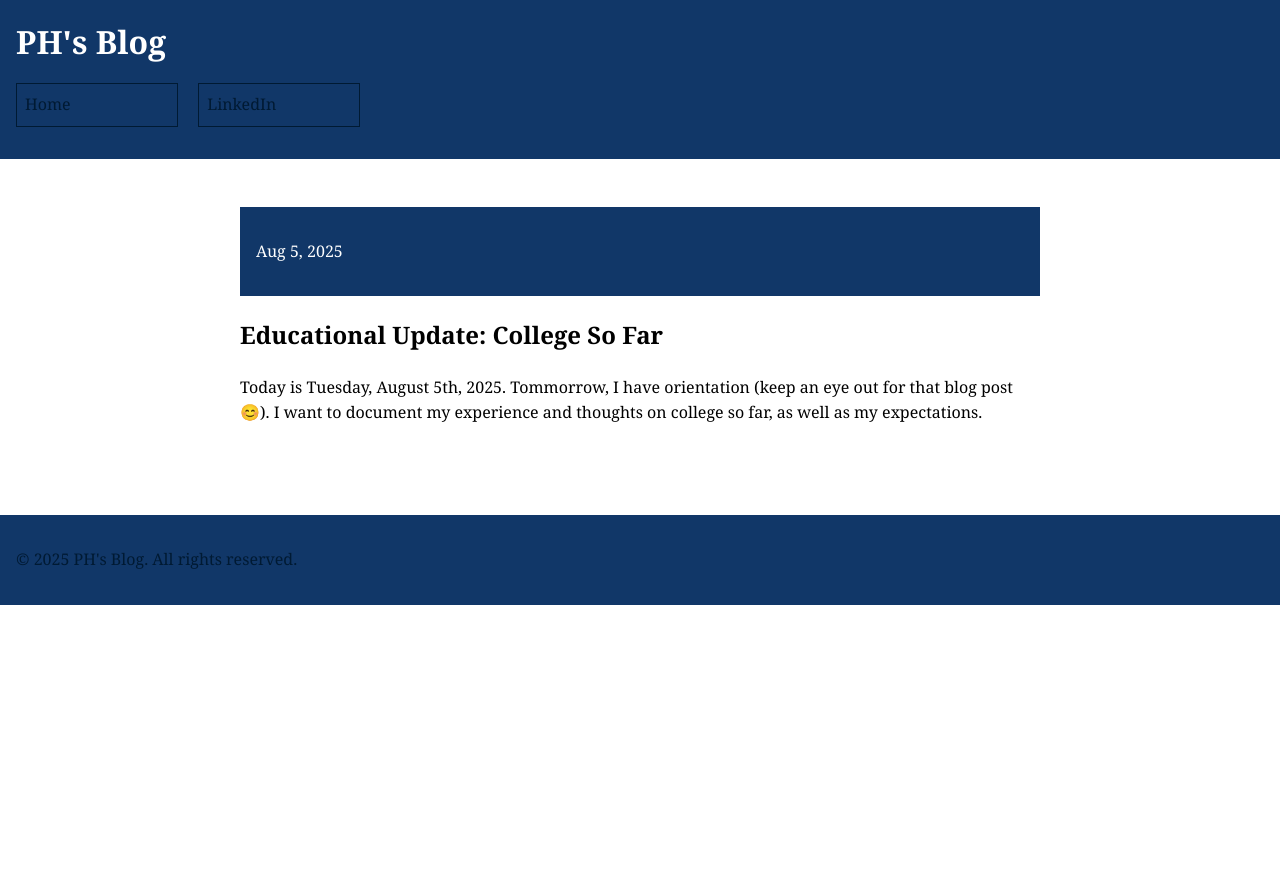
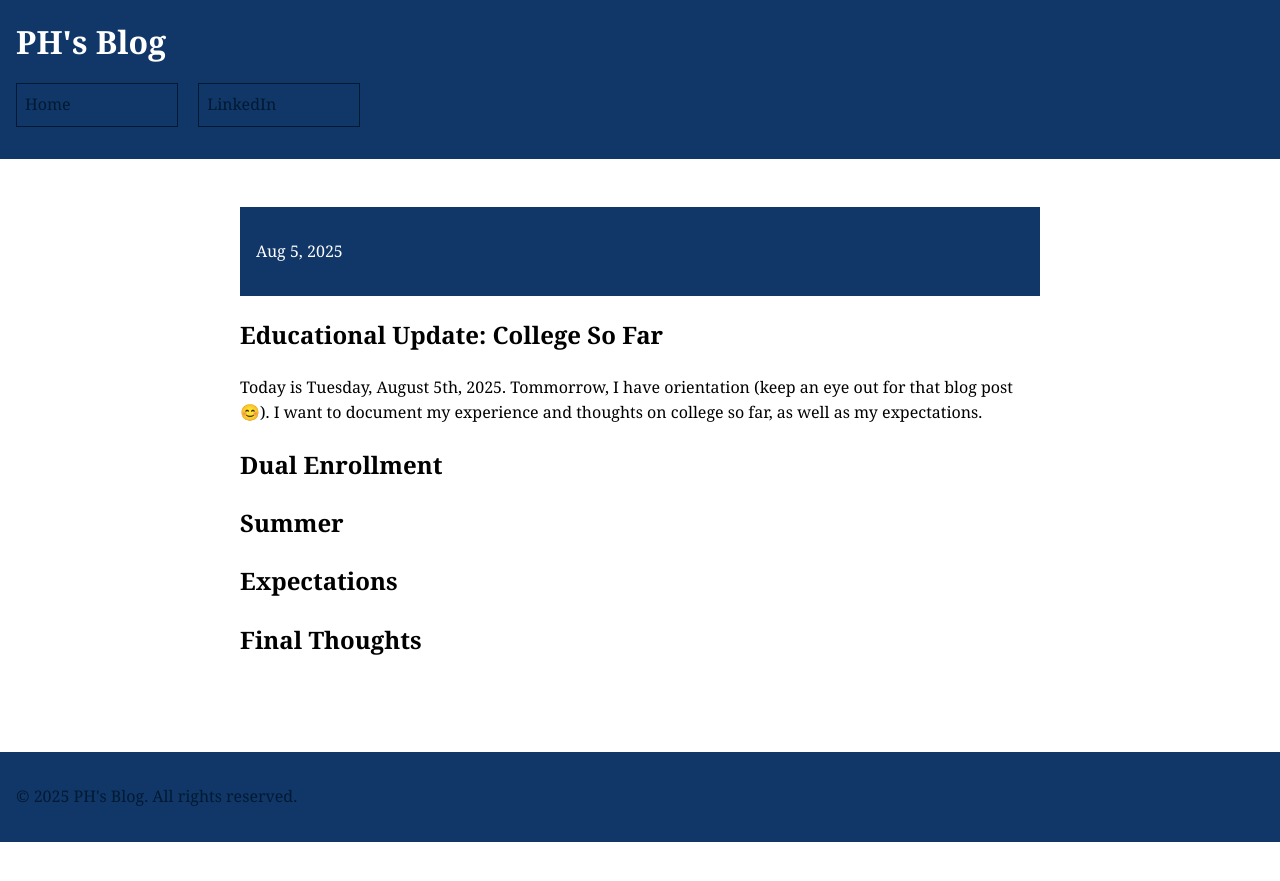
Before and after one commit to CaptainSapphire/PH-s-Blog, a Jekyll site: the page built from _posts/2025-08-05-College-So-Far.md, in a window 1280 px wide. Shown: the top 881 px of the page. Built offline with Jekyll 4.4.1, drawn with Linux system fonts in a browser that asks for light colours; our own code applies the rules of GitHub Pages for plain Markdown files.

Commit message:
Update 2025-08-05-College-So-Far.md

```diff
--- a/_posts/2025-08-05-College-So-Far.md
+++ b/_posts/2025-08-05-College-So-Far.md
@@ -1,2 +1,13 @@
 # Educational Update: College So Far
 Today is Tuesday, August 5th, 2025. Tommorrow, I have orientation (keep an eye out for that blog post 😊). I want to document my experience and thoughts on college so far, as well as my expectations.
+
+## Dual Enrollment
+
+
+## Summer
+
+
+## Expectations
+
+
+## Final Thoughts
```
